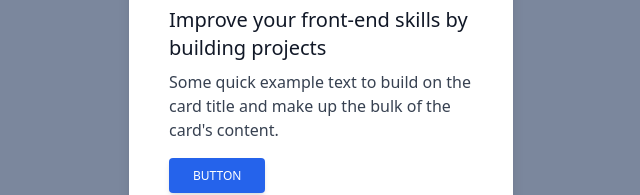
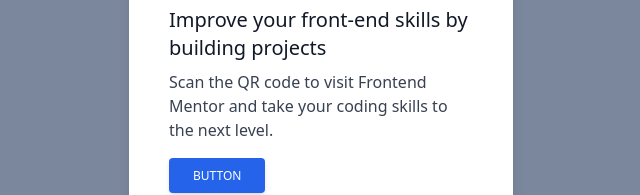
Before and after one commit to otilor/frontend-qr-code, a Next.js app: page / in a window 1280 px wide. Shown: the part 386-581 px from the top of the page, without its empty margins (319-959 px from the left). Built offline with nearby package versions, Linux system fonts and the light colour scheme.

Commit message:
add description

```diff
--- a/components/card.js
+++ b/components/card.js
@@ -17,8 +17,7 @@ export default function Card() {
           <div class="p-6">
             <h5 class="text-gray-900 text-xl font-medium mb-2">Improve your front-end skills by building projects</h5>
             <p class="text-gray-700 text-base mb-4">
-              Some quick example text to build on the card title and make up the
-              bulk of the card's content.
+              Scan the QR code to visit Frontend Mentor and take your coding skills to the next level.
             </p>
             <button
               type="button"
```
